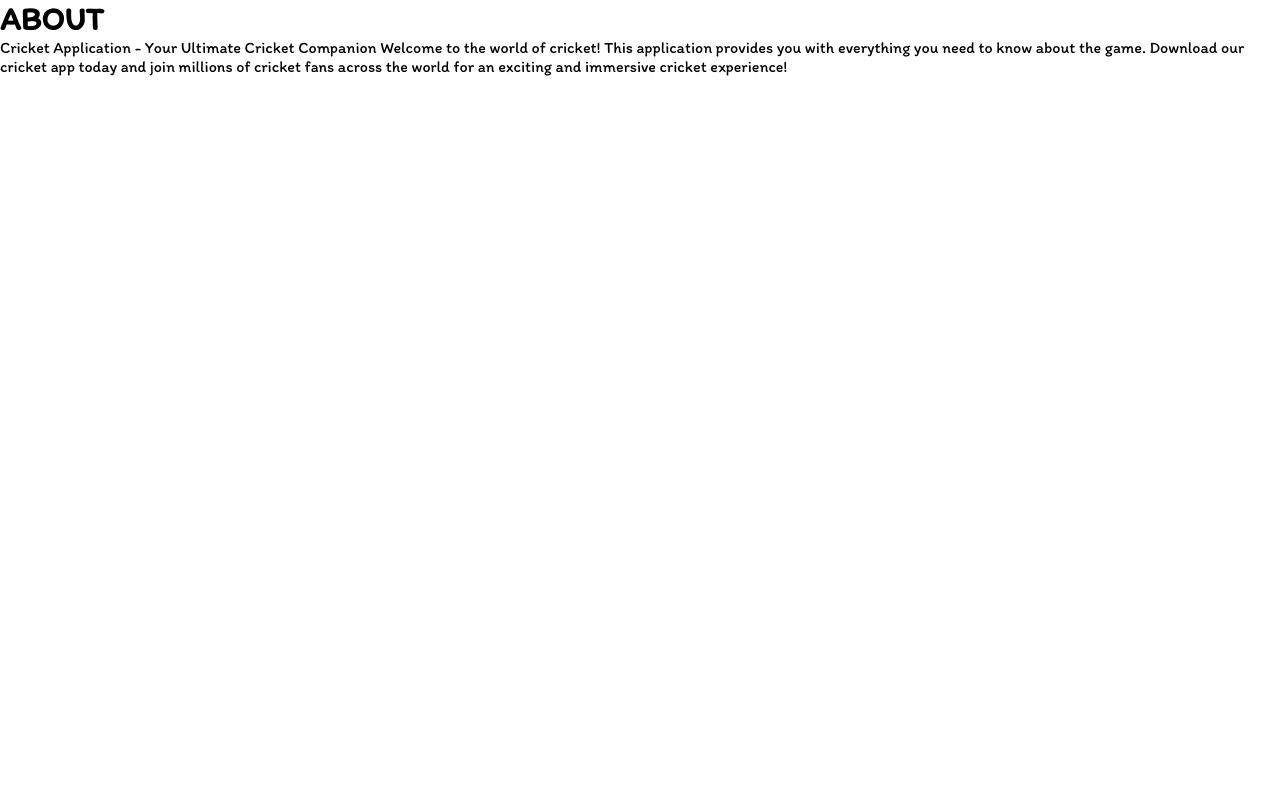
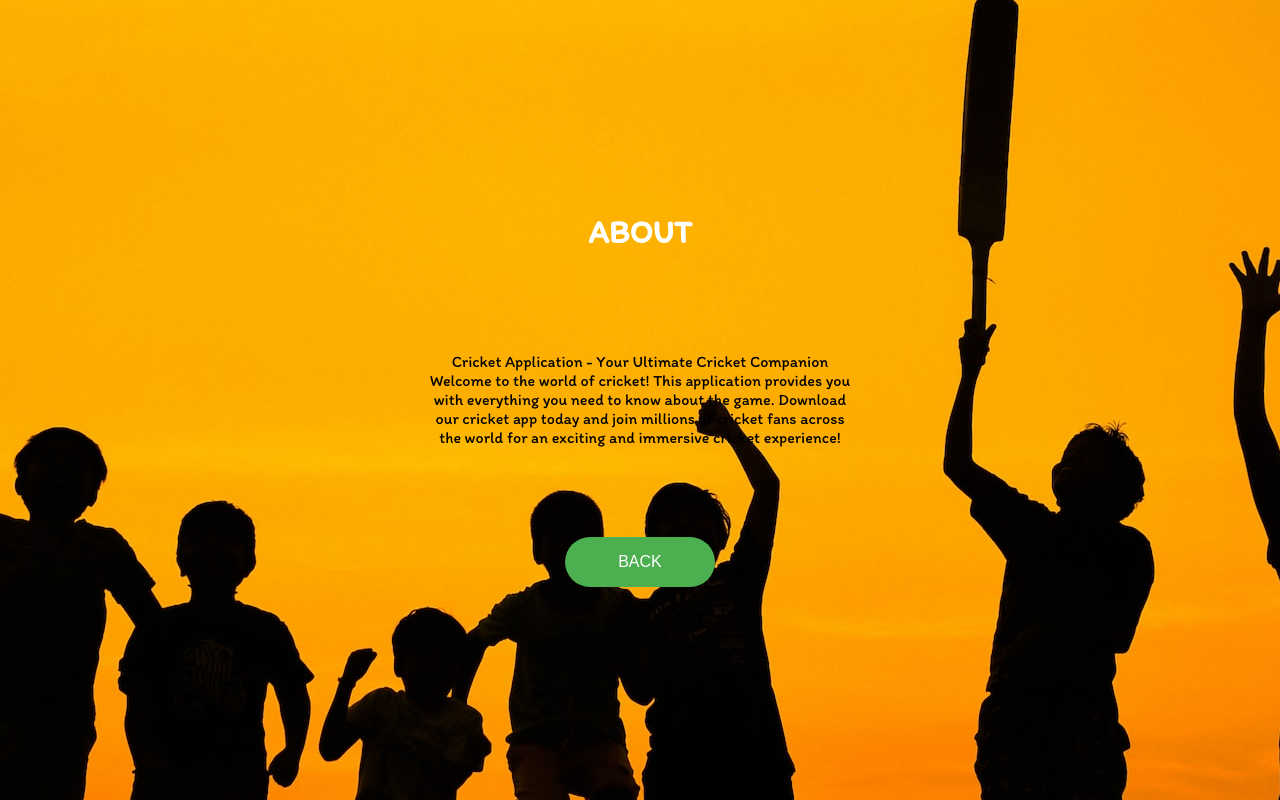
Before and after one commit to RajatRaikar/ultimate-cricket-react, a React (Create React App) app: page /about in a window 1280 px wide. Built offline with nearby package versions, Linux system fonts and the light colour scheme.

Commit message:
about page change

```diff
--- a/src/components/about/about.js
+++ b/src/components/about/about.js
@@ -1,22 +1,74 @@
-import React from 'react'
+import React from "react";
+import styled from "styled-components";
+import { useNavigate } from "react-router-dom";
+
+const Wrapper = styled.div`
+  width: 100vw;
+  height: 100vh;
+  font-family: "Itim", cursive;
+
+  background-image: url(images/cricket.jpg);
+  background-position: center;
+
+  display: grid;
+  grid-template-columns: 1fr 1fr 1fr;
+  grid-template-rows: 1fr 1fr 1fr;
+`;
+
+const ButtonDiv = styled.div`
+  grid-column-start: 2;
+  grid-row-start: 3;
+  display: flex;
+  justify-content: center;
+`;
+
+const HeadDiv = styled.h1`
+  color: white;
+  grid-column-start: 2;
+  grid-row-start: 1;
+  margin-top: 50%;
+  text-align: center;
+`;
+
+const SectionDiv = styled.section`
+  grid-column-start: 2;
+  grid-row-start: 2;
+  align-content: center;
+  text-align: center;
+`;
+
+const Button = styled.button`
+  width: 150px;
+  height: 50px;
+  background-color: #4CAF50; /* Green background */
+  border: none; /* Remove border */
+  color: white; /* White text */
+  padding: 10px 30px; /* Add padding */
+  text-align: center; /* Center text */
+  text-decoration: none; /* Remove underline */
+  display: inline-block; /* Display inline */
+  font-size: 16px; /* Set font size */
+  margin: 4px 2px; /* Add margin */
+  border-radius: 50px; /* Round the corners */
+`
 
 const About = () => {
+  const userNavigateHook = useNavigate();
   return (
-    <div>
-    <h1>ABOUT </h1>
-    <p>
-    Cricket Application - Your Ultimate Cricket Companion
+    <>
+      <Wrapper>
+        <HeadDiv>ABOUT</HeadDiv>
+        <SectionDiv>
+          Cricket Application - Your Ultimate Cricket Companion Welcome to the
+          world of cricket! This application provides you with everything you
+          need to know about the game. Download our cricket app today and join
+          millions of cricket fans across the world for an exciting and
+          immersive cricket experience!
+        </SectionDiv>
+        <ButtonDiv><Button onClick={() => { userNavigateHook('/home')}}>BACK</Button></ButtonDiv>
+      </Wrapper>
+    </>
+  );
+};
 
-    Welcome to the world of cricket! This application provides you with everything you need to know about the game.
-    Download our cricket app today and join millions of cricket fans across the world for an exciting and immersive cricket experience!
-
-
-
-
-
-    </p>
-    </div>
-  )
-}
-
-export default About
+export default About;
--- a/src/components/homeScreen/home.js
+++ b/src/components/homeScreen/home.js
@@ -5,7 +5,6 @@ import * as HomeButtonOnline from "../../lotties-data/home-button-online.json";
 import * as MatchSelectAnimation from "../../lotties-data/home-logo.json";
 
 import { Link, useNavigate } from "react-router-dom";
-
 
 const Wrapper = styled.div`
   width: 100vw;
@@ -49,8 +48,6 @@ const Box3 = styled.div`
   grid-row-start: 3;
 `
 
-
-
 const Box4 = styled.div`
   /* display: flex;
   justify-content: center;
@@ -85,7 +82,7 @@ const Button = styled.button`
 `
 
 const Home = () => {
-  const userNavigateHook = useNavigate()
+  const userNavigateHook = useNavigate();
 
   return (
     <>
```
